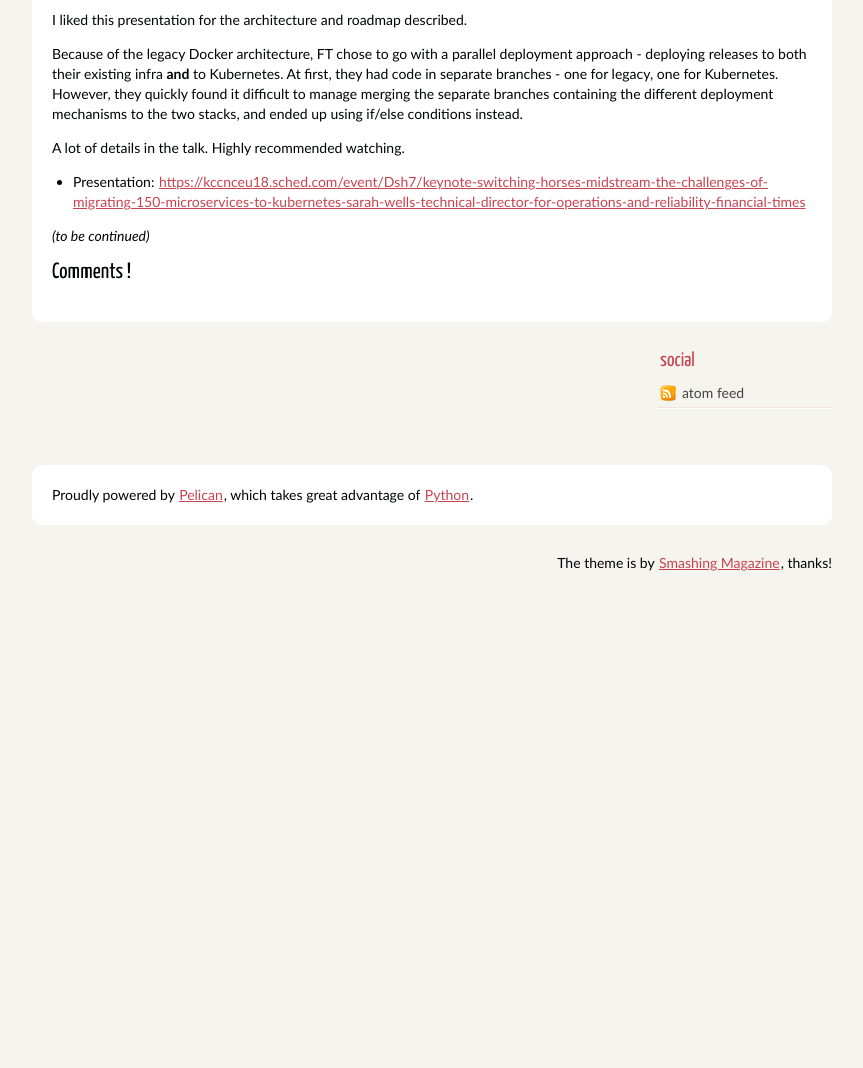
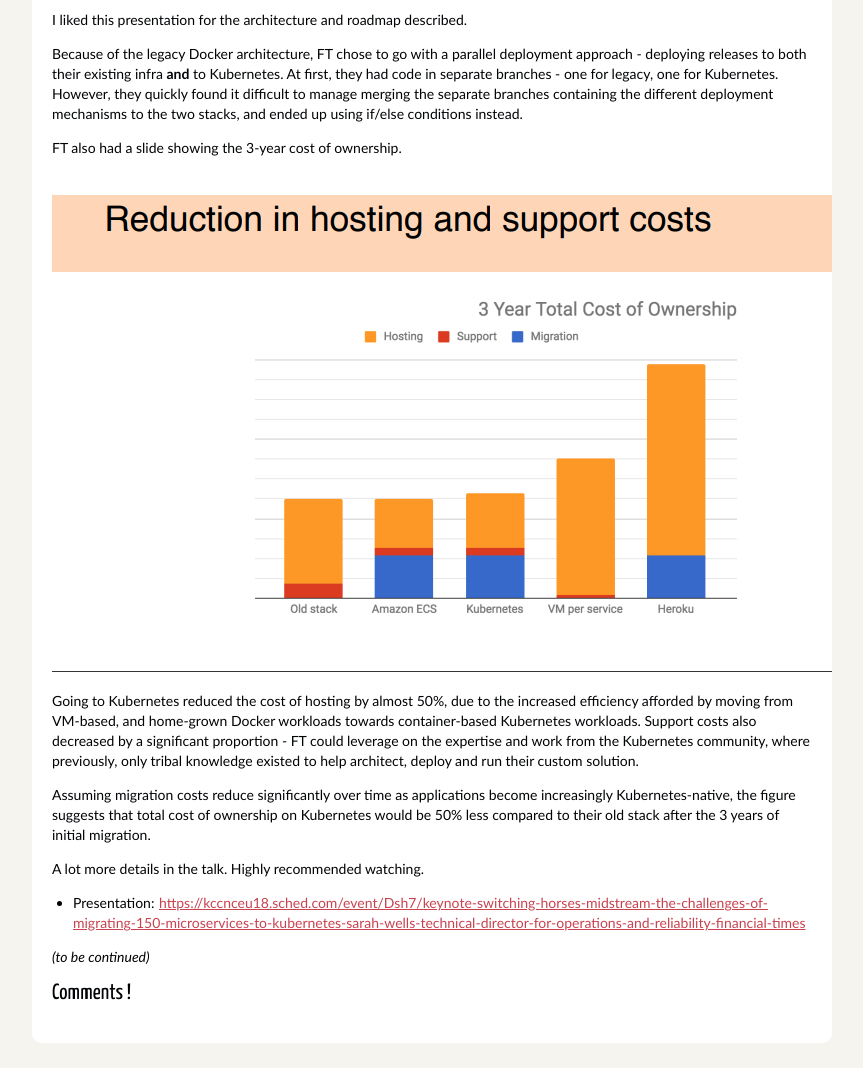
Before and after one commit to georgegoh/georgegoh.github.io, a plain HTML site: page kubecon-eu-2018-pt2-keynotes.html in a window 1280 px wide. Shown: the part 1260-2328 px from the top of the page, without its empty margins (208-1071 px from the left). Before the commit the page ends 1875 px from the top, so only its background shows below. Drawn offline with Linux system fonts and the light colour scheme; a script that the page names is missing.

Commit message:
FT further comments.

```diff
--- a/kubecon-eu-2018-pt2-keynotes.html
+++ b/kubecon-eu-2018-pt2-keynotes.html
@@ -121,7 +121,29 @@ the separate branches containing the different deployment mechanisms to the two
 stacks, and ended up using if/else conditions instead.</p>
 </div>
 <div class="paragraph">
-<p>A lot of details in the talk. Highly recommended watching.</p>
+<p>FT also had a slide showing the 3-year cost of ownership.</p>
+</div>
+<div class="imageblock">
+<div class="content">
+<img src="/images/ft-reduction-cost.png" alt="FT reduction in hosting and support costs">
+</div>
+</div>
+<div class="paragraph">
+<p>Going to Kubernetes reduced the cost of hosting by almost 50%, due to the
+increased efficiency afforded by moving from VM-based, and home-grown Docker
+workloads towards container-based Kubernetes workloads. Support costs also
+decreased by a significant proportion - FT could leverage on the expertise
+and work from the Kubernetes community, where previously, only tribal knowledge
+existed to help architect, deploy and run their custom solution.</p>
+</div>
+<div class="paragraph">
+<p>Assuming migration costs reduce significantly over time as applications become
+increasingly Kubernetes-native, the figure suggests that total cost of ownership
+on Kubernetes would be 50% less compared to their old stack after the 3 years of
+initial migration.</p>
+</div>
+<div class="paragraph">
+<p>A lot more details in the talk. Highly recommended watching.</p>
 </div>
 <div class="ulist">
 <ul>
```
Also changed, not shown: tag/keynotes.html (+23 -1 lines), images/ft-reduction-cost.png (added).
